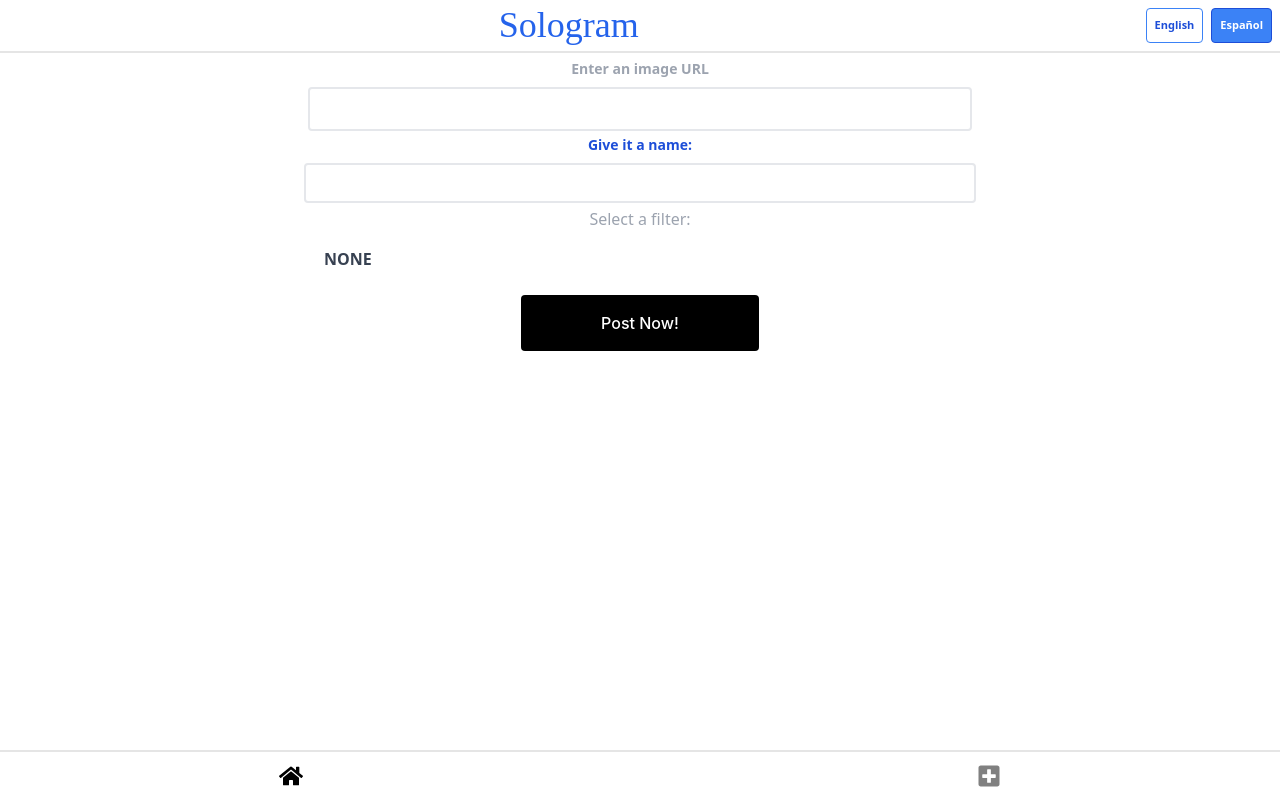
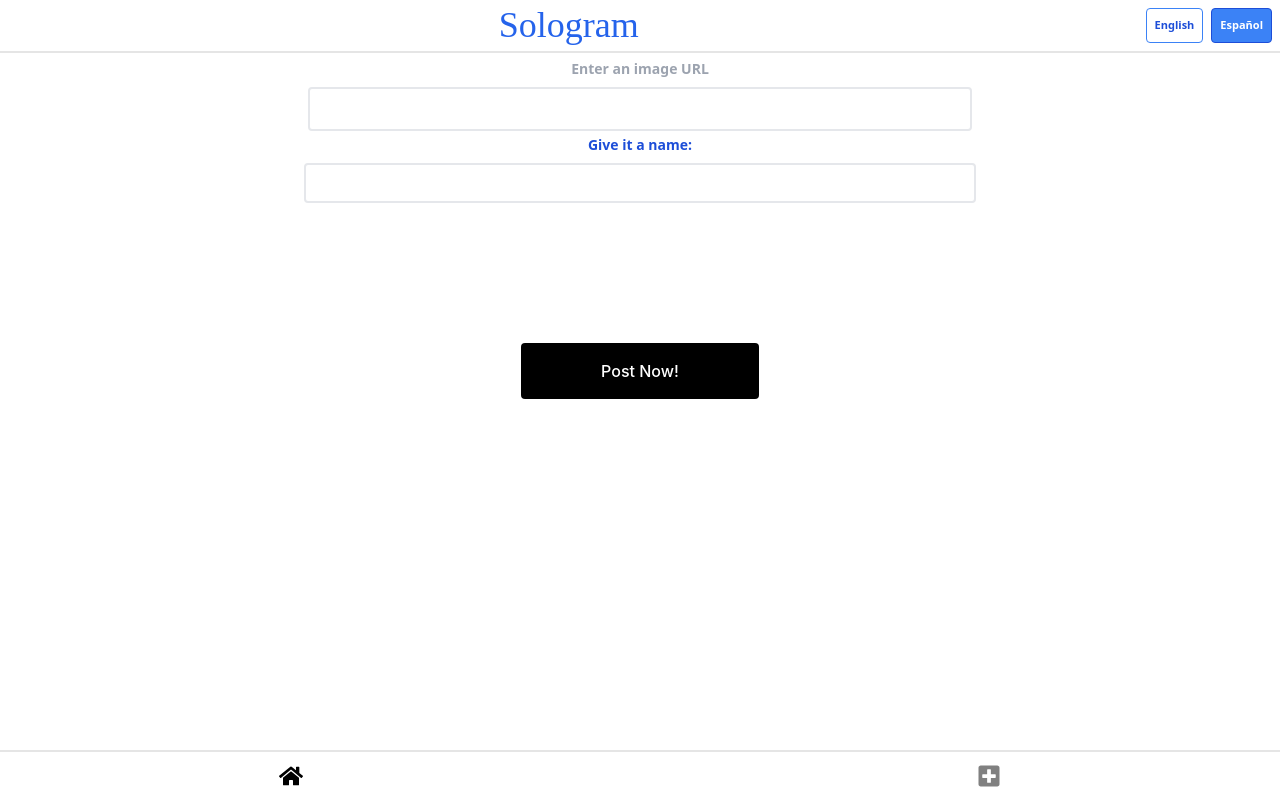
Before and after one commit to ajonesb/react-sologram, a React (Create React App) app: page / in a window 1280 px wide. Both pictures are taken after a click on the button 988 px from the left and 776 px from the top of the page. Built offline with nearby package versions, Linux system fonts and the light colour scheme.

Commit message:
feature/fixed image filter tweaks

```diff
--- a/src/components/MainFeed.jsx
+++ b/src/components/MainFeed.jsx
@@ -72,7 +72,7 @@
       ))}
 
       {postsToShow.length < localPosts.length && (
-        <div className="mb-4 p-6">
+        <div className="mb-[80px] p-6">
           <button
             className="bg-indigo-600 text-white py-3 px-5 rounded-full hover:bg-indigo-700"
             onClick={handleLoadMore}
--- a/src/components/NewPost.jsx
+++ b/src/components/NewPost.jsx
@@ -58,7 +58,10 @@
   console.log(t("post-button-label"));
 
   return (
-    <form onSubmit={handleSubmit} className="mt-[106px] md:mt-[55px] max-w-2xl m-auto">
+    <form
+      onSubmit={handleSubmit}
+      className="mt-[106px] md:mt-[55px] max-w-2xl m-auto"
+    >
       {loading && (
         <div className="p-3 text-center">
           <p className="text-indigo-500 font-medium">
@@ -124,35 +127,19 @@
         />
       </div>
 
-      <div className="p-1">
-        <label
-          className="block text-gray-400 text-center font-medium font-noto-sans font-bold mb-2"
-          htmlFor="filter-select"
-        >
-          {t("filter-select-label")}
-        </label>
-        <select
-          id="filter-select"
-          value={selectedFilter}
-          onChange={(event) => setSelectedFilter(event.target.value)}
-          className="bg-white appearance-none border-none text-black font-bold font-noto-sans uppercase border-gray-200 rounded w-full py-2 px-4 text-gray-700"
-        >
-          {filterOptions.map((option) => (
-            <option key={option.filter} value={option.filter}>
-              {option.name}
-            </option>
-          ))}
-        </select>
-      </div>
-
       <div className="p-0">
-        <div className="h-[16] w-['41rem'] overflow-x-auto">
-          <div className="h-['13rem'] flex">
-            {imageUrl !== "" &&
-              imageDescription !== "" &&
-              filterOptions.map((option) => (
+        <div className="flex h-20 md:h-32 overflow-x-auto px-2">
+          {imageUrl !== "" &&
+            imageDescription !== "" &&
+            filterOptions.map((option) => (
+              <div
+                key={option.filter}
+                className="flex flex-col items-center p-2"
+              >
+                <p className="text-sm font-noto-sans font-bold">
+                  {option.name}
+                </p>
                 <img
-                  key={option.filter}
                   src={imageUrl}
                   alt={imageDescription}
                   style={{
@@ -161,16 +148,16 @@
                       option.filter === selectedFilter
                         ? "4px solid blue"
                         : "none",
-                    width: "107px",
-
-                    height: "107px",
+                    width: "100px",
+                    height: "100px",
+                    objectFit: "cover",
                   }}
                   onClick={() => setSelectedFilter(option.filter)}
-                  className="mx-2 cursor-pointer"
+                  className="cursor-pointer"
                   filter={option.filter}
                 />
-              ))}
-          </div>
+              </div>
+            ))}
         </div>
       </div>
 
```
